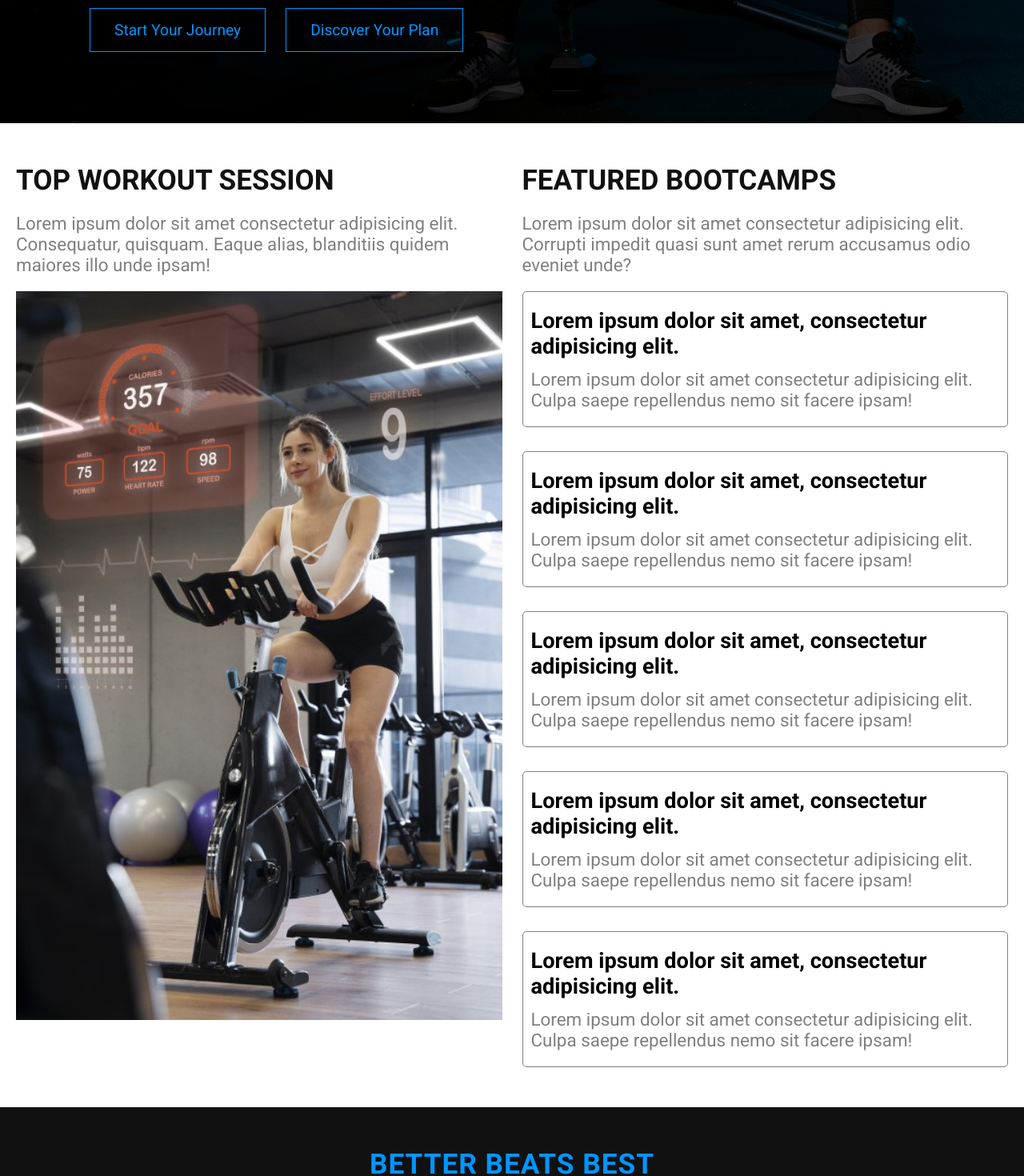
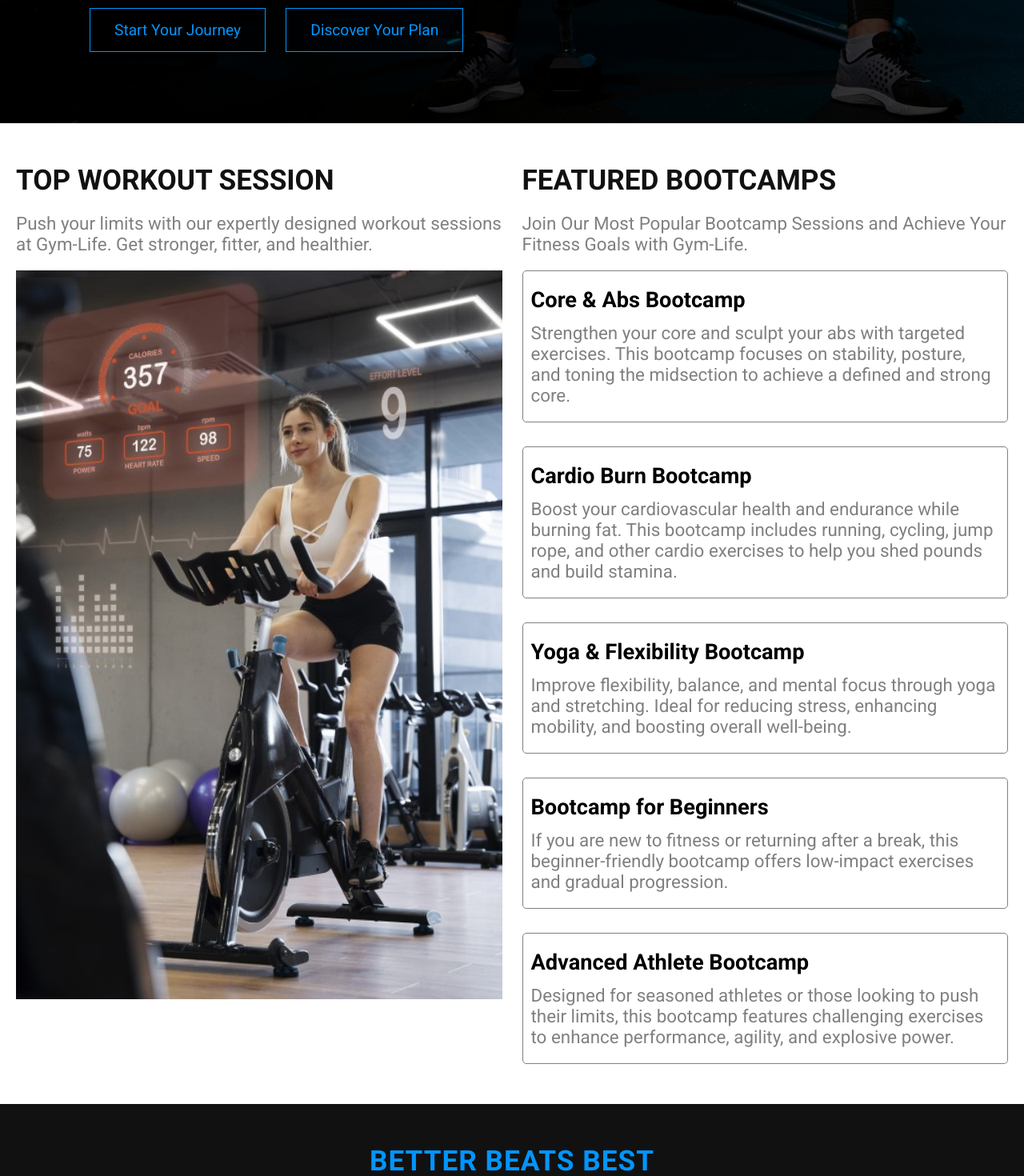
Before and after one commit to saagor16/Gym-Life-FontEnd, a React (Vite) app: page / in a window 1280 px wide. Shown: the part 646-2116 px from the top of the page at 80% size. Built offline with nearby package versions, Linux system fonts and the light colour scheme.

Commit message:
Replaced placeholder text with new content in the workout session section

```diff
--- a/src/components/WorkoutSessions.jsx
+++ b/src/components/WorkoutSessions.jsx
@@ -4,51 +4,45 @@ const WorkoutSessions = () => {
       <div className="wrapper">
         <h1>TOP WORKOUT SESSION</h1>
         <p>
-          Lorem ipsum dolor sit amet consectetur adipisicing elit. Consequatur,
-          quisquam. Eaque alias, blanditiis quidem maiores illo unde ipsam!
+          Push your limits with our expertly designed workout sessions at
+          Gym-Life. Get stronger, fitter, and healthier.
         </p>
         <img src="/img5.jpg" alt="workout" />
       </div>
       <div className="wrapper">
         <h1>FEATURED BOOTCAMPS</h1>
         <p>
-          Lorem ipsum dolor sit amet consectetur adipisicing elit. Corrupti
-          impedit quasi sunt amet rerum accusamus odio eveniet unde?
+        Join Our Most Popular Bootcamp Sessions and Achieve Your Fitness Goals with Gym-Life.
         </p>
         <div className="bootcamps">
           <div>
-            <h4>Lorem ipsum dolor sit amet, consectetur adipisicing elit.</h4>
+            <h4>Core & Abs Bootcamp</h4>
             <p>
-              Lorem ipsum dolor sit amet consectetur adipisicing elit. Culpa
-              saepe repellendus nemo sit facere ipsam!
+            Strengthen your core and sculpt your abs with targeted exercises. This bootcamp focuses on stability, posture, and toning the midsection to achieve a defined and strong core.
             </p>
           </div>
           <div>
-            <h4>Lorem ipsum dolor sit amet, consectetur adipisicing elit.</h4>
+            <h4>Cardio Burn Bootcamp</h4>
             <p>
-              Lorem ipsum dolor sit amet consectetur adipisicing elit. Culpa
-              saepe repellendus nemo sit facere ipsam!
+            Boost your cardiovascular health and endurance while burning fat. This bootcamp includes running, cycling, jump rope, and other cardio exercises to help you shed pounds and build stamina.
             </p>
           </div>
           <div>
-            <h4>Lorem ipsum dolor sit amet, consectetur adipisicing elit.</h4>
+            <h4> Yoga & Flexibility Bootcamp</h4>
             <p>
-              Lorem ipsum dolor sit amet consectetur adipisicing elit. Culpa
-              saepe repellendus nemo sit facere ipsam!
+            Improve flexibility, balance, and mental focus through yoga and stretching. Ideal for reducing stress, enhancing mobility, and boosting overall well-being.
             </p>
           </div>
           <div>
-            <h4>Lorem ipsum dolor sit amet, consectetur adipisicing elit.</h4>
+            <h4>Bootcamp for Beginners</h4>
             <p>
-              Lorem ipsum dolor sit amet consectetur adipisicing elit. Culpa
-              saepe repellendus nemo sit facere ipsam!
+            If you are new to fitness or returning after a break, this beginner-friendly bootcamp offers low-impact exercises and gradual progression.
             </p>
           </div>
           <div>
-            <h4>Lorem ipsum dolor sit amet, consectetur adipisicing elit.</h4>
+            <h4>Advanced Athlete Bootcamp</h4>
             <p>
-              Lorem ipsum dolor sit amet consectetur adipisicing elit. Culpa
-              saepe repellendus nemo sit facere ipsam!
+            Designed for seasoned athletes or those looking to push their limits, this bootcamp features challenging exercises to enhance performance, agility, and explosive power.
             </p>
           </div>
         </div>
```
